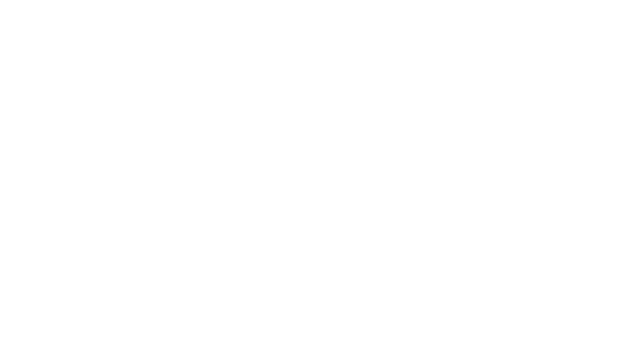
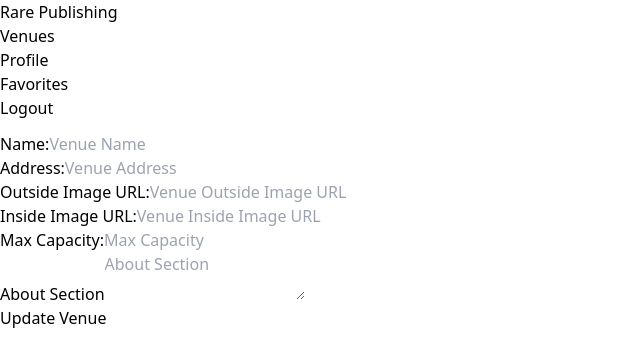
Before and after one commit to ndwilliams/venue-client, a React (Vite) app: page /venues/1/edit in a window 1280 px wide. Before the commit this address had no page. Shown: the top 362 px of the page, without its empty margins (0-640 px from the left). Built offline with nearby package versions, Linux system fonts and the light colour scheme; no server answers; sample sign-in values are in the browser's storage.

Commit message:
basic edit form for venues

```diff
--- /dev/null
+++ b/src/components/venues/EditVenue.jsx
@@ -0,0 +1,115 @@
+import { useEffect, useState } from "react"
+import { useNavigate, useParams } from "react-router-dom"
+import { getVenueById } from "../../managers/VenueManager"
+
+export const EditVenue = () => {
+	const { venueId } = useParams()
+	const navigate = useNavigate()
+
+	const [venue, setVenue] = useState({})
+
+	useEffect(() => {
+		getVenueById(venueId).then((venueObj) => setVenue(venueObj))
+	}, [venueId])
+
+	const handleInputChange = (event) => {
+		const venueCopy = { ...venue }
+		venueCopy[event.target.name] = event.target.value
+		setVenue(venueCopy)
+	}
+
+	const handleSubmit = async (event) => {
+		event.preventDefault()
+
+		const response = await fetch(
+			`http://localhost:8000/venues/${parseInt(venueId)}`,
+			{
+				method: "PUT",
+				headers: {
+					Authorization: `Token ${localStorage.getItem("auth_token")}`,
+					"Content-Type": "application/json",
+				},
+				body: JSON.stringify(venue),
+			}
+		)
+		navigate(`/venues/${venueId}`)
+		return response
+	}
+
+	return (
+		<form className="edit-venue-form">
+			<fieldset className="edit-venue-fieldset">
+				<label>Name:</label>
+				<input
+					name="name"
+					value={venue.name ? venue.name : ""}
+					type="text"
+					className="venue-name-input"
+					placeholder="Venue Name"
+					onChange={handleInputChange}
+				/>
+			</fieldset>
+			<fieldset className="edit-venue-fieldset">
+				<label>Address:</label>
+				<input
+					name="address"
+					value={venue.address ? venue.address : ""}
+					type="text"
+					className="venue-address-input"
+					placeholder="Venue Address"
+					onChange={handleInputChange}
+				/>
+			</fieldset>
+			<fieldset className="edit-venue-fieldset">
+				<label>Outside Image URL:</label>
+				<input
+					name="venue_outside_image_url"
+					value={
+						venue.venue_outside_image_url ? venue.venue_outside_image_url : ""
+					}
+					type="url"
+					className="venue-outside-image-input"
+					placeholder="Venue Outside Image URL"
+					onChange={handleInputChange}
+				/>
+			</fieldset>
+			<fieldset className="edit-venue-fieldset">
+				<label>Inside Image URL:</label>
+				<input
+					name="venue_inside_image_url"
+					value={
+						venue.venue_inside_image_url ? venue.venue_inside_image_url : ""
+					}
+					type="url"
+					className="venue-inside-image-input"
+					placeholder="Venue Inside Image URL"
+					onChange={handleInputChange}
+				/>
+			</fieldset>
+			<fieldset className="edit-venue-fieldset">
+				<label>Max Capacity:</label>
+				<input
+					name="capacity"
+					value={venue.capacity ? venue.capacity : ""}
+					className="venue-max-capacity"
+					placeholder="Max Capacity"
+					onChange={handleInputChange}
+				/>
+			</fieldset>
+			<fieldset className="edit-venue-fieldset">
+				<label>About Section</label>
+				<textarea
+					name="about_section"
+					value={venue.about_section ? venue.about_section : ""}
+					className="venue-about-section"
+					type="textarea"
+					placeholder="About Section"
+					onChange={handleInputChange}
+				/>
+			</fieldset>
+			<button type="submit" onClick={handleSubmit}>
+				Update Venue
+			</button>
+		</form>
+	)
+}
--- a/src/components/venues/VenueDetails.jsx
+++ b/src/components/venues/VenueDetails.jsx
@@ -1,10 +1,11 @@
 import { useEffect, useState } from "react"
-import { useParams } from "react-router-dom"
+import { useNavigate, useParams } from "react-router-dom"
 import { getVenueById } from "../../managers/VenueManager"
 
 export const VenueDetails = () => {
 	const [chosenVenue, setChosenVenue] = useState({})
 	const { venueId } = useParams()
+	const navigate = useNavigate()
 
 	const fetchAndSetVenue = () => {
 		getVenueById(venueId).then((venueObj) => setChosenVenue(venueObj))
@@ -29,6 +30,15 @@ export const VenueDetails = () => {
 					<span className="about-section-indicator">About This Venue: </span>
 					{chosenVenue.about_section}
 				</div>
+				<div className="edit-venue-button-container">
+					<button
+						className="edit-venue-button"
+						onClick={() => {
+							navigate(`/venues/${venueId}/edit`)
+						}}>
+						Edit Venue
+					</button>
+				</div>
 			</section>
 		</div>
 	)
--- a/src/views/ApplicationViews.jsx
+++ b/src/views/ApplicationViews.jsx
@@ -9,6 +9,7 @@ import { VenueDetails } from "../components/venues/VenueDetails"
 import { ViewProfile } from "../components/profile/ViewProfile"
 import { FavoriteConcerts } from "../components/favorites/FavoriteConcerts"
 import { AddConcertForm } from "../components/concerts/AddConcertForm"
+import { EditVenue } from "../components/venues/EditVenue"
 
 export const ApplicationViews = ({
 	token,
@@ -52,6 +53,7 @@ export const ApplicationViews = ({
 						path="/venues/:venueId"
 						element={<VenueDetails userId={userId} token={token} />}
 					/>
+					<Route path="/venues/:venueId/edit" element={<EditVenue />} />
 					<Route
 						path="/myprofile"
 						element={<ViewProfile userId={userId} token={token} />}
```
